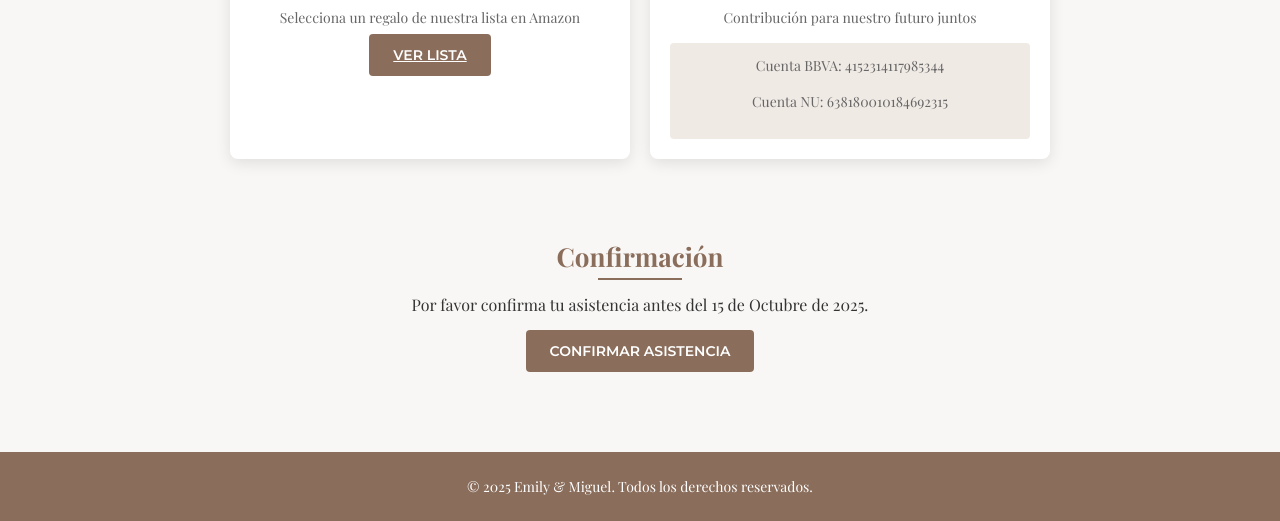
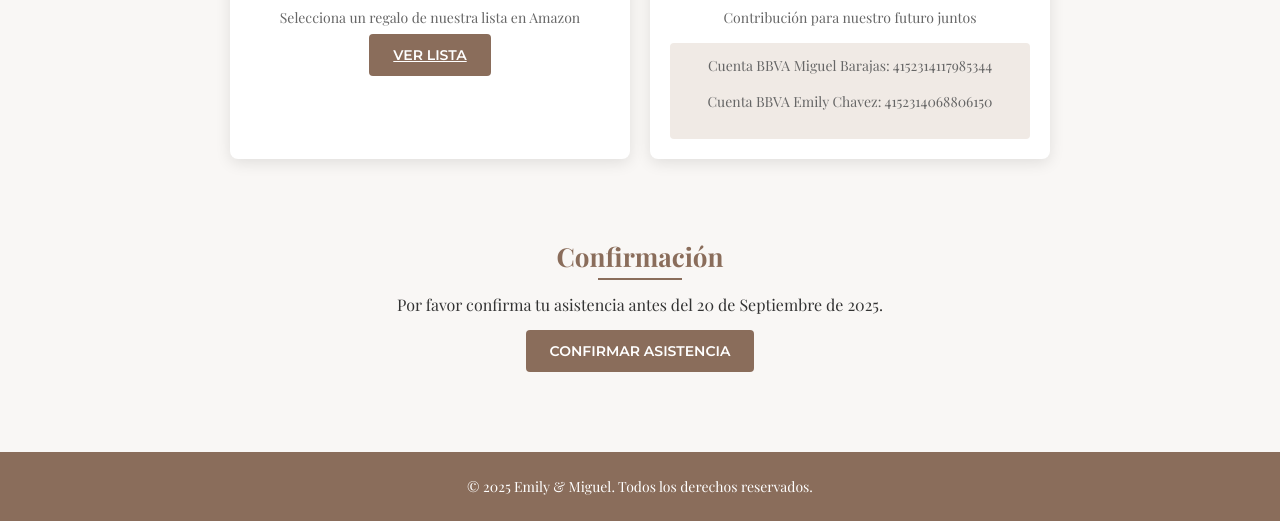
Before and after one commit to mike11b/MYEBODA, a plain HTML site: page index.html in a window 1280 px wide. Shown: the part 2557-3078 px from the top of the page. Drawn offline with nearby package versions, Linux system fonts and the light colour scheme.

Commit message:
Update index.html

```diff
--- a/index.html
+++ b/index.html
@@ -745,8 +745,8 @@
                 <h3>Transferencia</h3>
                 <p>Contribución para nuestro futuro juntos</p>
                 <div class="bank-info">
-                    <p>Cuenta BBVA: 4152314117985344</p>
-                    <p>Cuenta NU: 638180010184692315</p>
+                    <p>Cuenta BBVA Miguel Barajas: 4152314117985344</p>
+                    <p>Cuenta BBVA Emily Chavez: 4152314068806150</p>
                 </div>
             </div>
         </div>
@@ -754,7 +754,7 @@
 
     <section id="contacto">
         <h2 class="section-title">Confirmación</h2>
-        <p>Por favor confirma tu asistencia antes del 15 de Octubre de 2025.</p>
+        <p>Por favor confirma tu asistencia antes del 20 de Septiembre de 2025.</p>
         <button id="confirmBtn" class="btn">CONFIRMAR ASISTENCIA</button>
     </section>
 
@@ -779,10 +779,6 @@
                 <div class="form-group">
                     <label for="name">Nombre Completo</label>
                     <input type="text" id="name" required>
-                </div>
-                <div class="form-group">
-                    <label for="pase">Número de Pase</label>
-                    <input type="text" id="pase" required>
                 </div>
                 <div class="form-group">
                     <label for="attending">¿Contaremos con tu presencia?</label>
```
